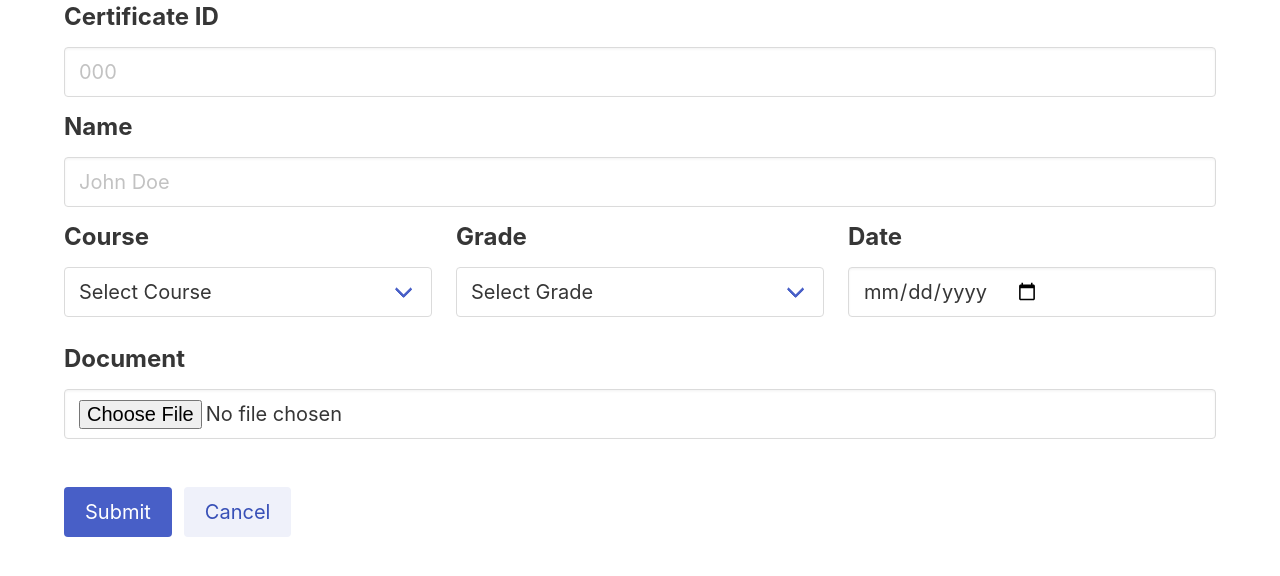
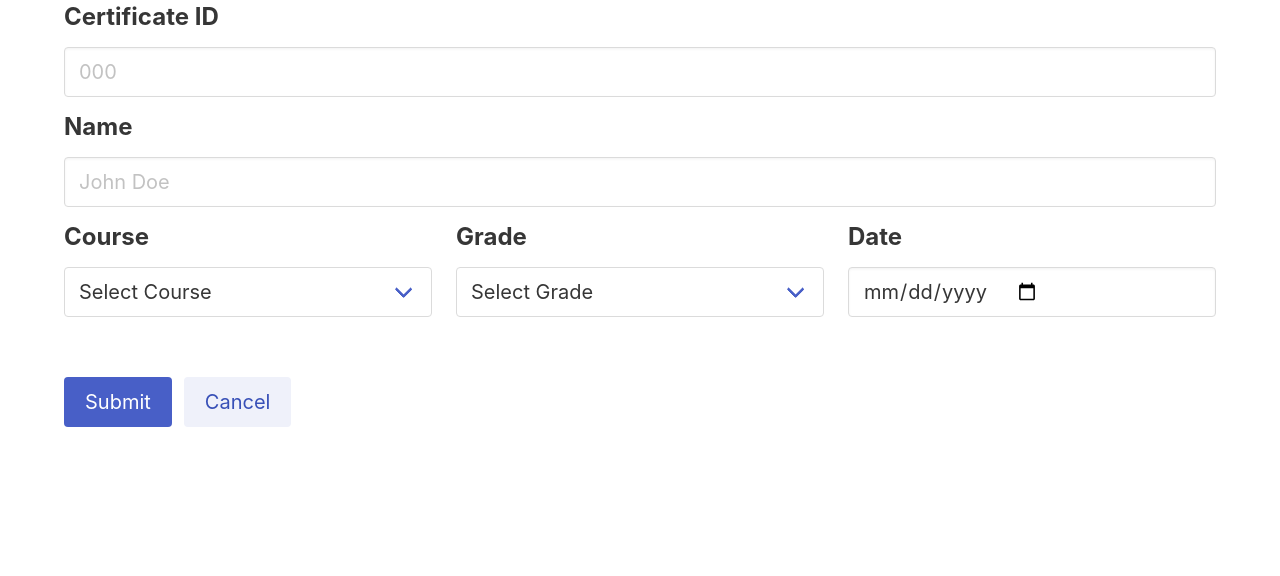
Before and after one commit to tr1sm0s1n/fastapi-brownie-dapp, a FastAPI app: page /issue in a window 1280 px wide. Shown: the part 185-761 px from the top of the page. Run offline with FastAPI, Linux system fonts and the light colour scheme; parts of the project's set-up code (start-up, migrations or seed data) failed here and were passed over.

Commit message:
document_removed

```diff
--- a/scripts/deploy_cert.py
+++ b/scripts/deploy_cert.py
@@ -15,7 +15,8 @@ def main():
         "contract": cert.address,
     }
 
-    print(f"Account: {details['deployer']} deployed contract: {details['contract']}")
+    print(
+        f"Account: {details['deployer']} deployed contract: {details['contract']}")
 
     json_object = json.dumps(details, indent=2)
 
--- a/templates/issue.html
+++ b/templates/issue.html
@@ -100,18 +100,6 @@
             </div>
           </div>
 
-          <div class="field">
-            <label class="label is-size-4">Document</label>
-            <div class="control">
-              <input
-                class="input is-size-5"
-                name="document"
-                type="file"
-                required
-              />
-            </div>
-          </div>
-
           <div class="field is-grouped mt-6">
             <div class="control">
               <button class="button is-link is-size-5" type="submit">
```
Also changed, not shown: tests/test_cert.py (+2 -3 lines), 1 other file.
